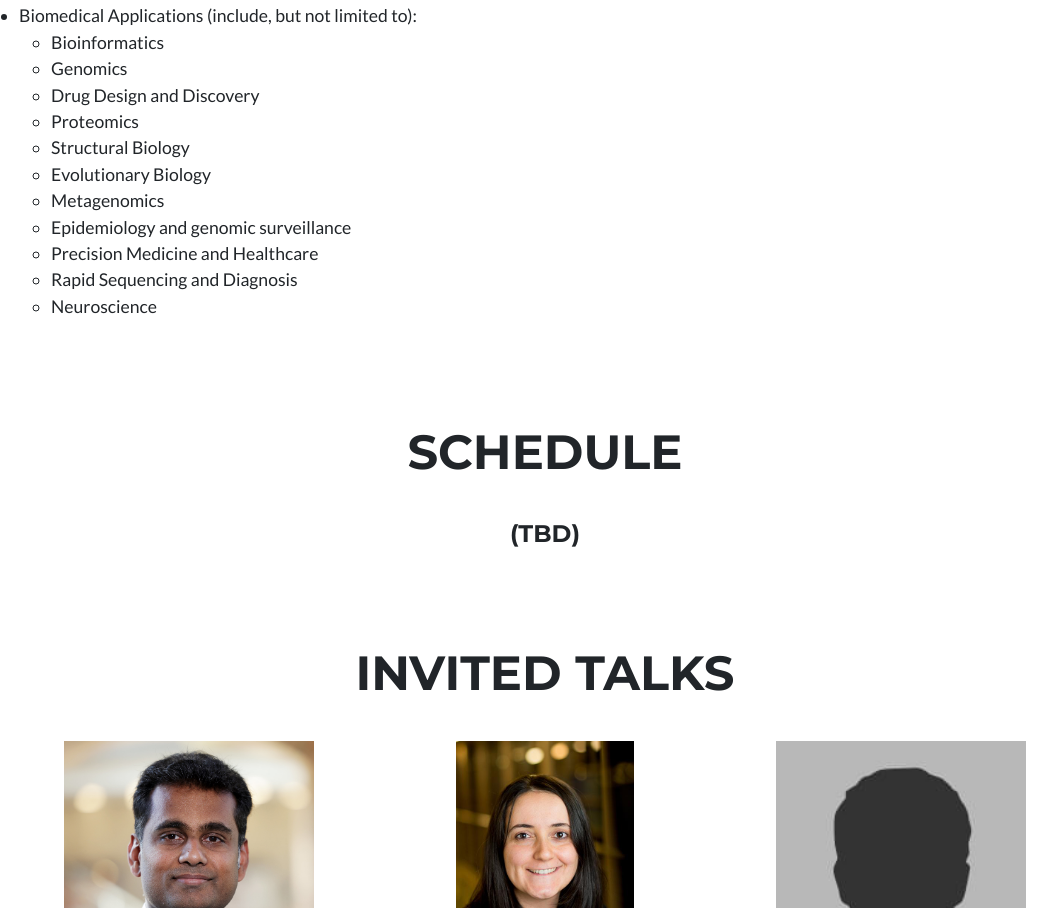
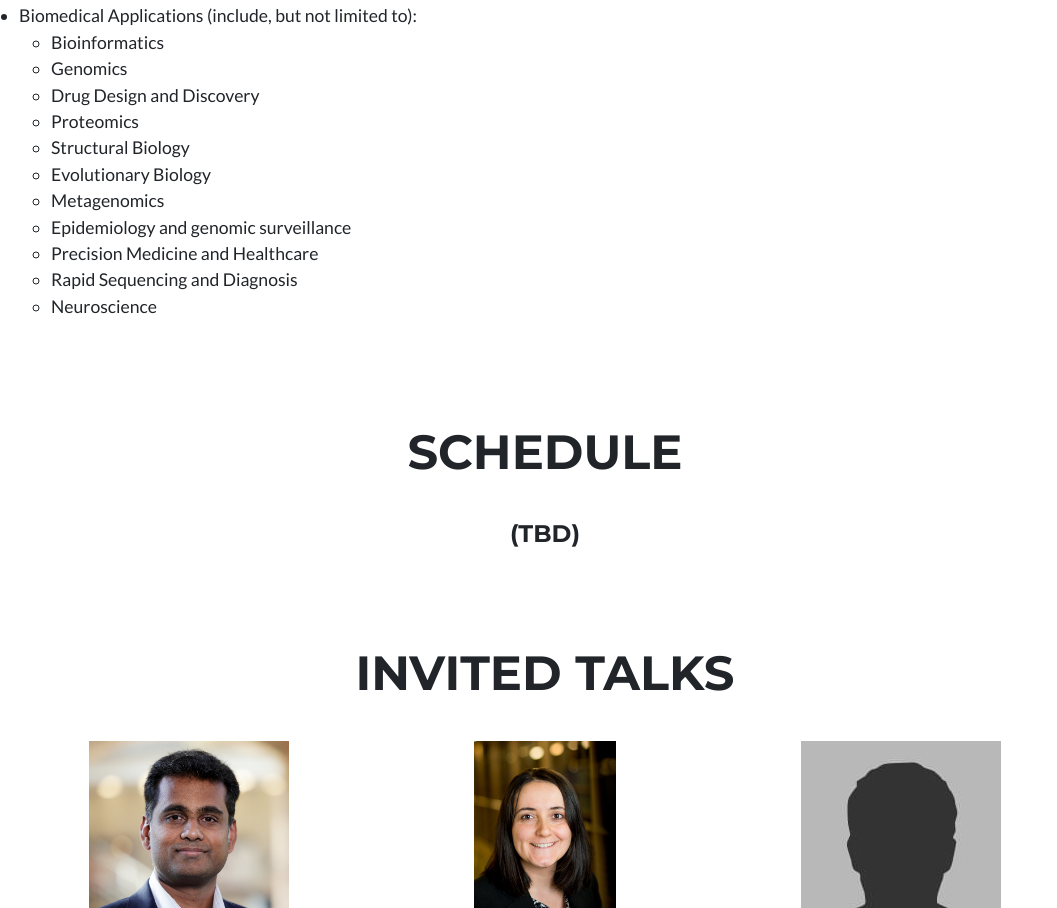
Before and after one commit to biosys-workshop/biosys-workshop.github.io, a website: page dist/index.html in a window 1280 px wide. Shown: the part 1892-2800 px from the top of the page, without its empty margins (95-1152 px from the left). Drawn offline with nearby package versions, Linux system fonts and the light colour scheme.

Commit message:
updated keynote speakers

```diff
--- a/dist/index.html
+++ b/dist/index.html
@@ -131,14 +131,14 @@
                 <h2 class="page-section-heading text-center text-uppercase mb-5">Invited Talks</h2>
                 <div class="row justify-content-evenly">
                     <div class="col-md-3 col-lg-3 mb-5" style="text-align: center !important;">
-                        <img class="img-fluid-keynote mb-3" src="images/narayanasamy.jpg" alt="..." />
+                        <img class="img-fluid mb-3" src="images/narayanasamy.jpg" alt="..." />
                         <h3 class="mb-0">
                             <a class="keynote" href="https://gamma.app/docs/Satish-Narayanasamy-1bc74e8e413szqa?mode=doc">Satish Narayanasamy</a>
                         </h3>
                         <h5 class="mb-0" >Professor, University of Michigan</p>
                     </div>
                     <div class="col-md-3 col-lg-3 mb-5"style="text-align: center !important;">
-                        <img class="img-fluid-keynote mb-3" src="images/duygu.jpg" alt="..." />
+                        <img class="img-fluid mb-3" src="images/duygu.jpg" alt="..." />
                         <h3 class="mb-0">
                             <a class="keynote" href="https://neuroelectronics.ucsd.edu/">Duygu Kuzum</a>
                         </h3>
@@ -146,7 +146,7 @@
 
                     </div>
                     <div class="col-md-3 col-lg-3 mb-5"style="text-align: center !important;">
-                        <img class="img-fluid-keynote mb-3" src="images/blank.jpg" alt="..." />
+                        <img class="img-fluid mb-3" src="images/blank.jpg" alt="..." />
                         <h4>TBD</h4>
 
                     </div>
```
